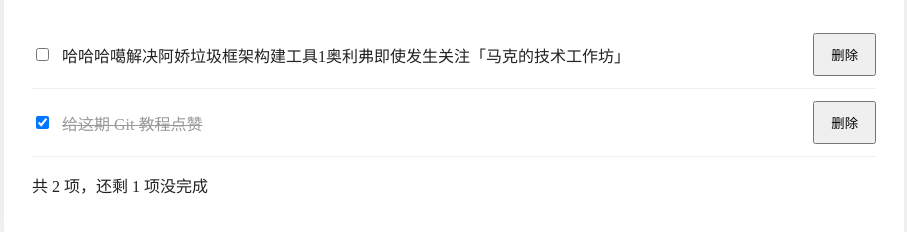
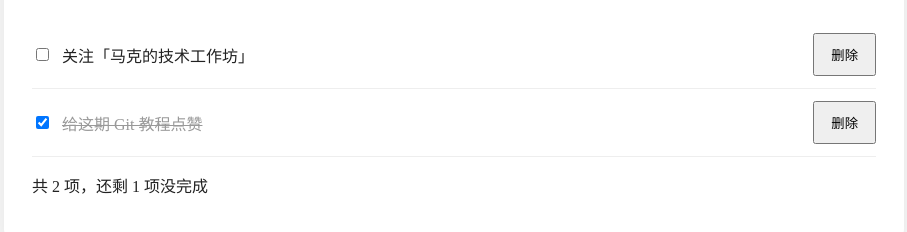
Before and after one commit to QuietKyn/simpleDemo, a plain HTML site: page index.html in a window 1280 px wide. Shown: the part 220-452 px from the top of the page, without its empty margins (186-1093 px from the left). Drawn offline with Linux system fonts and the light colour scheme.

Commit message:
Revert "无锡iiiiiiiiiiiiiiiiiiiiiiiiii"
This reverts commit c5cc28d2fc09d3a961e82dc218b4892579f8d40f.

```diff
--- a/index.html
+++ b/index.html
@@ -120,7 +120,7 @@
     const exportButton = document.getElementById("exportButton");
 
     const todos = [
-      { text: "哈哈哈噶解决阿娇垃圾框架构建工具1奥利弗即使发生关注「马克的技术工作坊」", completed: false },
+      { text: "关注「马克的技术工作坊」", completed: false },
       { text: "给这期 Git 教程点赞", completed: true }
     ];
 
```
